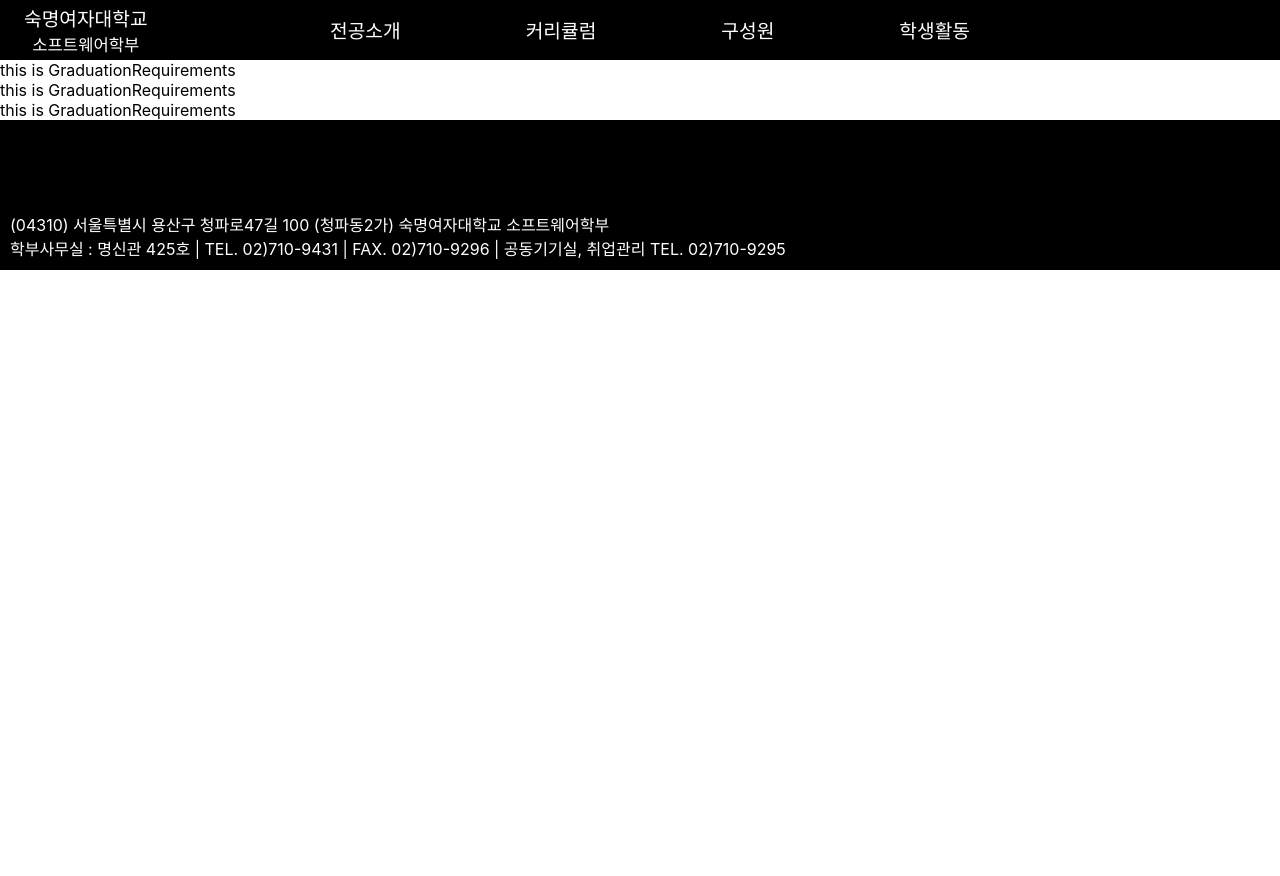
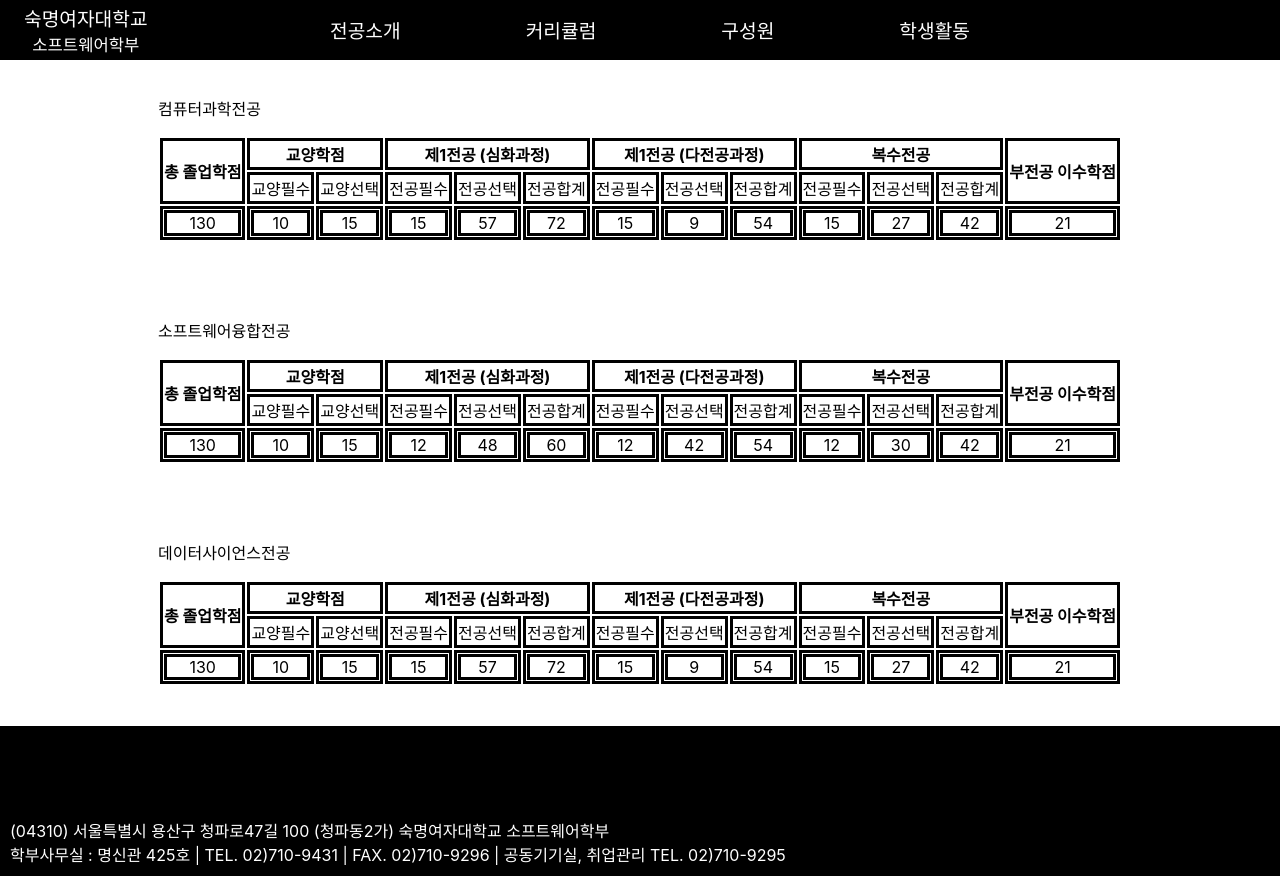
Before and after one commit to APPS-sookmyung/2023-SMSW-Web-Project-client, a React (Create React App) app: page /Curriculum/GraduationRequirements in a window 1280 px wide. Before the commit the page ends 800 px from the top, so only its background shows below. Built offline with nearby package versions, Linux system fonts and the light colour scheme.

Commit message:
졸업요건 내용 구현

```diff
--- a/src/pages/Curriculum/GraduationRequirements/GraduationRequirements.css
+++ b/src/pages/Curriculum/GraduationRequirements/GraduationRequirements.css
@@ -11,3 +11,14 @@ td > span {
   display: flex;
   justify-content: center;
 }
+
+.GraduationRequirementsTable {
+  margin: 20px;
+}
+
+.GraduationRequirementsPart {
+  display: flex;
+  align-items: center;
+  justify-content: center;
+  flex-direction: column;
+}
--- a/src/pages/Curriculum/GraduationRequirements/GraduationRequirements.js
+++ b/src/pages/Curriculum/GraduationRequirements/GraduationRequirements.js
@@ -1,11 +1,25 @@
 import React from "react";
+import DSGraduationRequirements from "../GraduationRequirements/DSGraduationRequirements";
+import CSGraduationRequirements from "../GraduationRequirements/CSGraduationRequirements";
+import SCGraduationRequirements from "../GraduationRequirements/SCGraduationRequirements";
+import "./GraduationRequirements.css";
 
 const GraduationRequirements = () => {
   return (
-    <div>
-      <div>this is GraduationRequirements</div>
-      <div>this is GraduationRequirements</div>
-      <div>this is GraduationRequirements</div>
+    <div className="GraduationRequirementsPart">
+      <div className="GraduationRequirementsTable">
+        <p>컴퓨터과학전공</p>
+        <CSGraduationRequirements />
+      </div>
+      <div className="GraduationRequirementsTable">
+        <p>소프트웨어융합전공</p>
+        <SCGraduationRequirements />
+      </div>
+      <div className="GraduationRequirementsTable">
+        <p>데이터사이언스전공</p>
+
+        <DSGraduationRequirements />
+      </div>
     </div>
   );
 };
```
